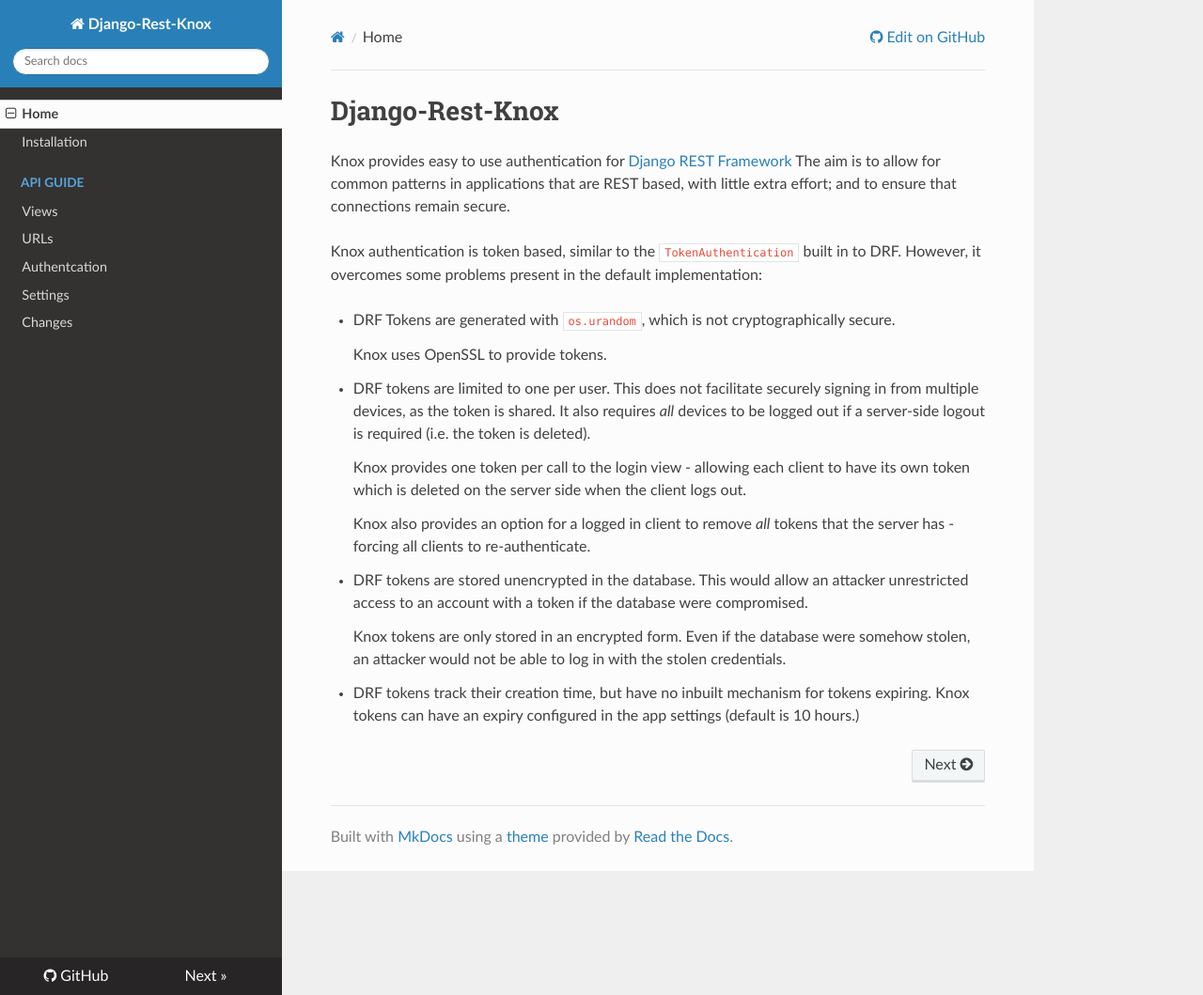
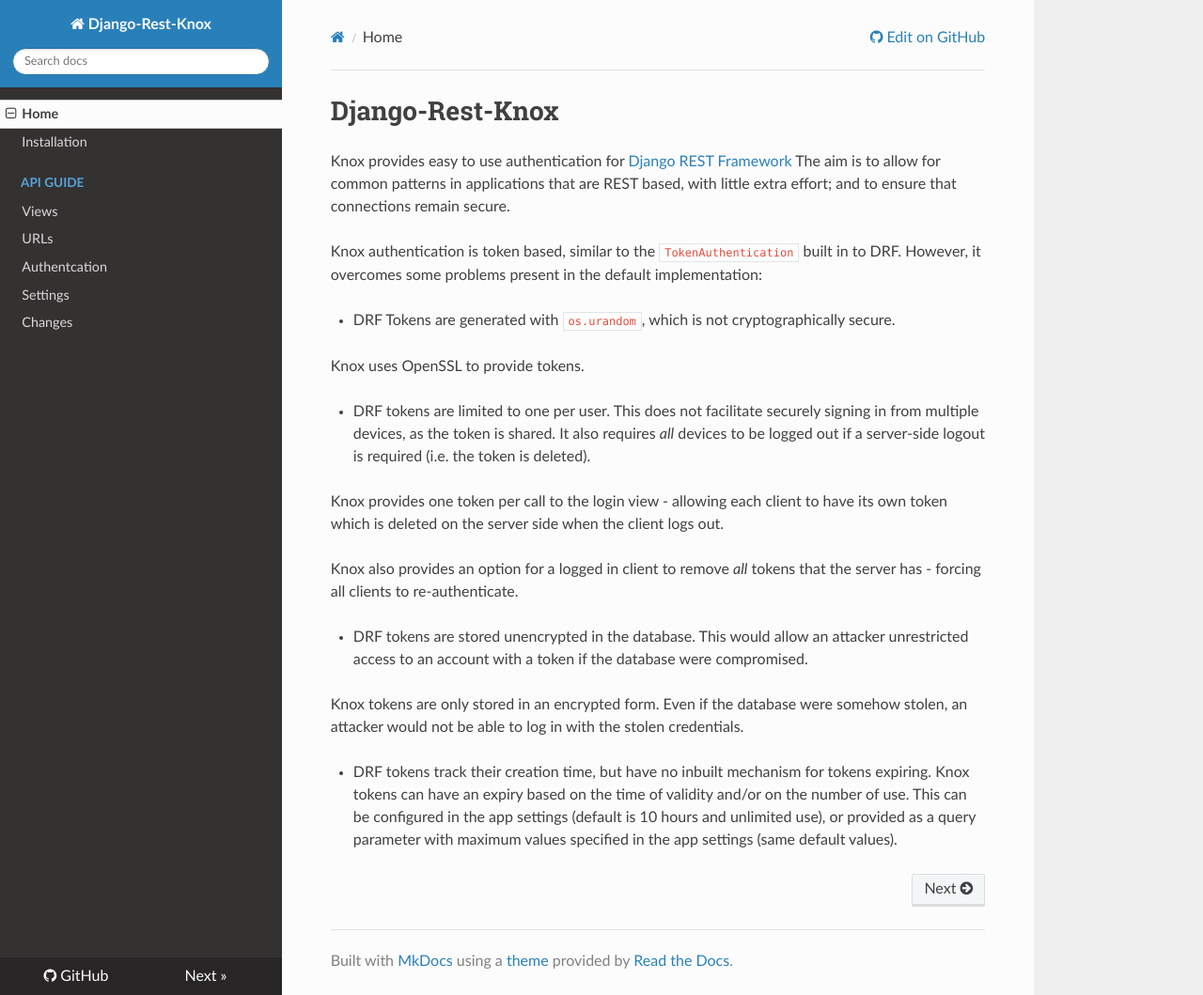
Before and after one commit to jazzband/django-rest-knox, an MkDocs documentation site: the page built from docs/index.md, in a window 1280 px wide and 1059 px high. Shown: the whole window at 94% size. Built offline with MkDocs 1.6.1, drawn with Linux system fonts in a browser that asks for light colours; nearby versions of some CDN libraries; old or Windows-style settings are respelled for this version of MkDocs.

Commit message:
Add a use-count expiration to tokens
Tokens can now have a limited number of use.
It can be specified as a query parameter, and as a setting.

```diff
--- a/docs/index.md
+++ b/docs/index.md
@@ -6,30 +6,36 @@
 Knox authentication is token based, similar to the `TokenAuthentication` built
 in to DRF. However, it overcomes some problems present in the default implementation:
 
--   DRF Tokens are generated with `os.urandom`, which is not cryptographically
-    secure.
 
-    Knox uses OpenSSL to provide tokens.
+-  DRF Tokens are generated with `os.urandom`, which is not
+   cryptographically secure.
 
--   DRF tokens are limited to one per user. This does not facilitate securely
-    signing in from multiple devices, as the token is shared. It also requires
-    *all* devices to be logged out if a server-side logout is required (i.e. the
-    token is deleted).
+   Knox uses OpenSSL to provide tokens.
 
-    Knox provides one token per call to the login view - allowing
-    each client to have its own token which is deleted on the server side when the client
-    logs out.
+-  DRF tokens are limited to one per user. This does not facilitate
+   securely signing in from multiple devices, as the token is shared. It
+   also requires *all* devices to be logged out if a server-side logout
+   is required (i.e. the token is deleted).
 
-    Knox also provides an option for a logged in client to remove *all* tokens
-    that the server has - forcing all clients to re-authenticate.
+   Knox provides one token per call to the login view - allowing each
+   client to have its own token which is deleted on the server side when
+   the client logs out.
 
--   DRF tokens are stored unencrypted in the database. This would allow an attacker
-    unrestricted access to an account with a token if the database were compromised.
+   Knox also provides an option for a logged in client to remove *all*
+   tokens that the server has - forcing all clients to re-authenticate.
 
-    Knox tokens are only stored in an encrypted form. Even if the database were
-    somehow stolen, an attacker would not be able to log in with the stolen
-    credentials.
+-  DRF tokens are stored unencrypted in the database. This would allow
+   an attacker unrestricted access to an account with a token if the
+   database were compromised.
 
--   DRF tokens track their creation time, but have no inbuilt mechanism for tokens
-    expiring. Knox tokens can have an expiry configured in the app settings (default is
-    10 hours.)
+   Knox tokens are only stored in an encrypted form. Even if the
+   database were somehow stolen, an attacker would not be able to log in
+   with the stolen credentials.
+
+-  DRF tokens track their creation time, but have no inbuilt mechanism
+   for tokens expiring.
+   Knox tokens can have an expiry based on the time of validity and/or
+   on the number of use. This can be configured in the app settings
+   (default is 10 hours and unlimited use), or provided as a query
+   parameter with maximum values specified in the app settings (same
+   default values).
```
Also changed, not shown: docs/auth.md (+1 -1 lines), docs/settings.md (+18 -6 lines), docs/views.md (+4 -0 lines), README.rst, 8 other files.
